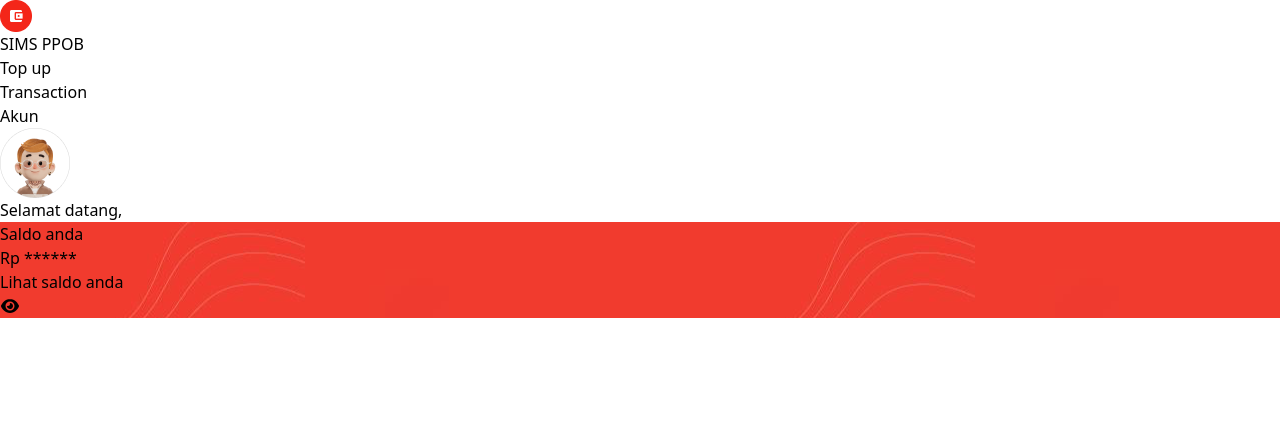
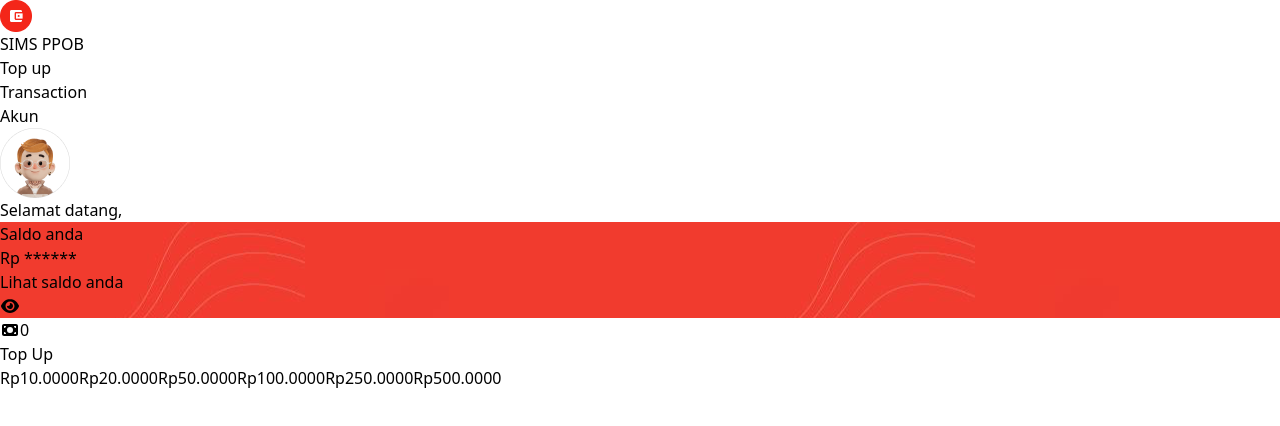
Before and after one commit to ilham-2001/SIMS-PPOB-IlhamRizqyakbar, a React (Vite) app: page /topup in a window 1280 px wide. Shown: the top 426 px of the page. Built offline with nearby package versions, Linux system fonts and the light colour scheme; no server answers.

Commit message:
top up no alert, otw alert maybe

```diff
--- a/src/components/CustomInput.jsx
+++ b/src/components/CustomInput.jsx
@@ -1,4 +1,4 @@
-import { useState } from 'react';
+import { useEffect, useState } from 'react';
 
 import { FontAwesomeIcon } from '@fortawesome/react-fontawesome'
 import {faEye, faEyeSlash} from '@fortawesome/free-solid-svg-icons';
@@ -20,6 +20,10 @@ const CustomInput = ({
 
   const styleBorder = isValid? 'border-gray-400': 'border-red-600';
   const styleIcon = isValid? 'text-gray-400': 'text-red-600';
+
+  useEffect(() => {
+    setValue(value);
+  }, [value])
 
   const toggleHide = () => {
     setHide(!hide);
--- a/src/pages/TopUp.jsx
+++ b/src/pages/TopUp.jsx
@@ -1,5 +1,13 @@
 import Header from '../components/Header';
 import MainCard from '../components/MainCard';
+
+import CustomInput from '../components/CustomInput';
+
+import { faMoneyBill } from '@fortawesome/free-solid-svg-icons';
+
+import { post } from '../utils/api';
+
+import { useState } from 'react';
 
 const TopUp = () => {
   return (
@@ -7,9 +15,110 @@ const TopUp = () => {
       <Header />
         <div className='container mx-auto flex flex-col gap-12 mt-8'>
           <MainCard />
+          <TopUpForm />
       </div>
     </div>
   )
 }
 
 export default TopUp;
+
+
+const optionalAmount = [
+  {
+    id: 1,
+    name: 'Rp10.0000',
+    amount: 10_000,
+  },
+  {
+    id: 2,
+    name: 'Rp20.0000',
+    amount: 20_000,
+  },
+  {
+    id: 3,
+    name: 'Rp50.0000',
+    amount: 50_000,
+  },
+  {
+    id: 4,
+    name: 'Rp100.0000',
+    amount: 100_000,
+  },
+  {
+    id: 5,
+    name: 'Rp250.0000',
+    amount: 250_000,
+  },
+  {
+    id: 6,
+    name: 'Rp500.0000',
+    amount: 500_000,
+  },
+]
+
+
+const TopUpForm = () => {
+  const [amount, setAmount ] = useState(0);
+
+  const setData = (inputData) => {
+    if (inputData.value) {
+      setAmount(inputData.value)
+    } else {
+      setAmount(0);
+    }
+  }
+
+  const onClickedAmountButton = (value) => {
+    setAmount(value);
+  }
+
+  const onClickedTopUp = async (e) => {
+    e.preventDefault();
+    try {
+      const payload = {
+        "top_up_amount": parseInt(amount)
+      };
+
+      const response = await post('/topup', payload, true);
+
+      console.log(response);
+
+    } catch (err) {
+
+    }
+
+  }
+
+  return (
+    <div className='flex gap-4 w-full'>
+      {/* Input and Button Section */}
+      <form className='flex flex-col gap-2 w-[70%]'>
+        <CustomInput name="topup" icon={faMoneyBill} classNames="w-[100%]" sendData={setData} value={amount}/>
+        <button
+          disabled={amount === 0 || amount > 1_000_000}
+          className='bg-red-600 w-[100%] text-white font-medium px-6 py-3 rounded-md disabled:bg-gray-400'
+          onClick={onClickedTopUp}
+          >
+            Top Up
+        </button>
+        {amount > 1_000_000? <small className='text-[12px] text-red-600'>Nominal top tidak boleh lebih dari Rp1.000.000</small> :""}
+      </form>
+      {/* Button chooice of top up section */}
+      <div className='flex  flex-wrap gap-5 w-[30%] h-[115px]'>
+        {optionalAmount.map(it => {
+          return (
+            <button
+              key={it.id}
+              className='p-2 w-[100px] rounded-md border border-black'
+              value={it.amount}
+              onClick={(e) => onClickedAmountButton(e.target.value)}
+              >
+              {it.name}
+            </button>
+          )
+        })}
+      </div>
+    </div>
+  )
+}
--- a/src/utils/api.js
+++ b/src/utils/api.js
@@ -15,8 +15,16 @@ async function get(path, useAuth=false) {
   return await axios.get(BASE_URL + path, config)
 }
 
-async function post(path, payload) {
-  return await axios.post(BASE_URL + path, payload)
+async function post(path, payload, useAuth=false) {
+    const config = {};
+
+    if (useAuth) {
+    const session = JSON.parse(localStorage.getItem("session"));
+    config.headers = {
+      Authorization: `Bearer ${session?.token}`,
+    };
+  }
+  return await axios.post(BASE_URL + path, payload, config)
 }
 
 
```
